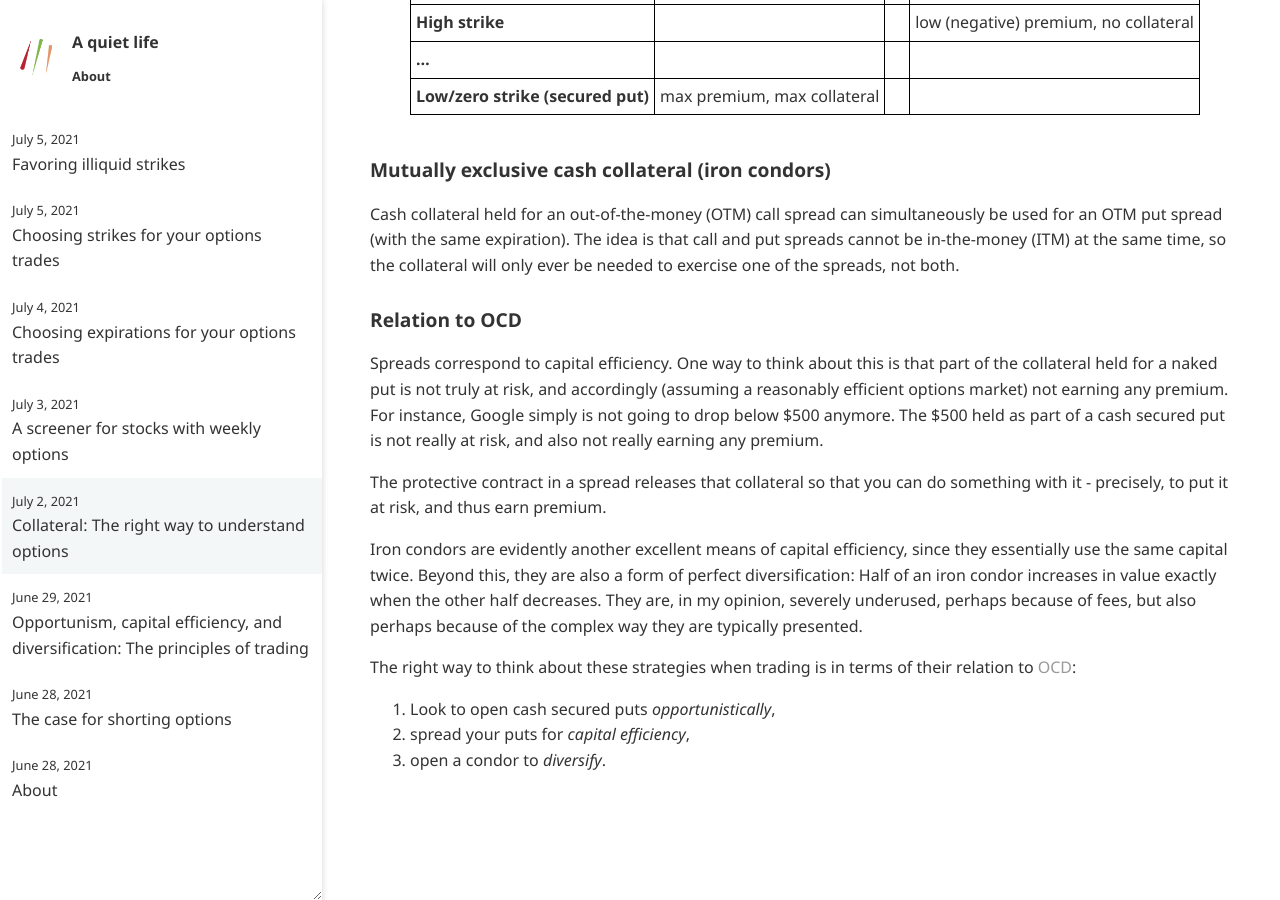
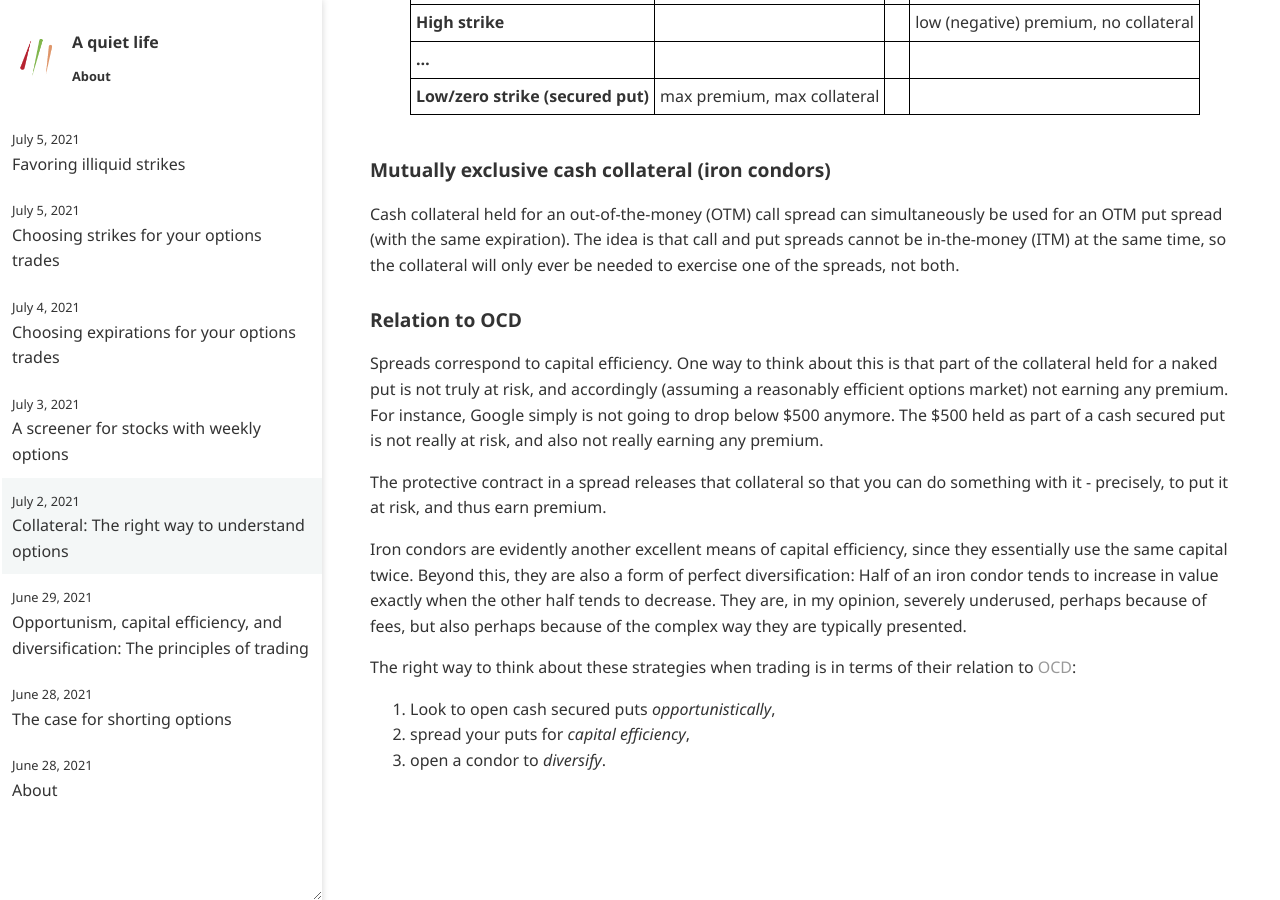
Before and after one commit to ansyblenetwork/aquietlife, a Jekyll site: the page built from _posts/2021-07-02-collateral.md, in a window 1280 px wide and 900 px high, scrolled down 1626 px. Built offline with Jekyll 4.4.1, drawn with Linux system fonts in a browser that asks for light colours.

Commit message:
Update 2021-07-02-collateral.md

```diff
--- a/_posts/2021-07-02-collateral.md
+++ b/_posts/2021-07-02-collateral.md
@@ -64,7 +64,7 @@
 
 The protective contract in a spread releases that collateral so that you can do something with it - precisely, to put it at risk, and thus earn premium.
 
-Iron condors are evidently another excellent means of capital efficiency, since they essentially use the same capital twice. Beyond this, they are also a form of perfect diversification: Half of an iron condor increases in value exactly when the other half decreases. They are, in my opinion, severely underused, perhaps because of fees, but also perhaps because of the complex way they are typically presented.
+Iron condors are evidently another excellent means of capital efficiency, since they essentially use the same capital twice. Beyond this, they are also a form of perfect diversification: Half of an iron condor tends to increase in value exactly when the other half tends to decrease. They are, in my opinion, severely underused, perhaps because of fees, but also perhaps because of the complex way they are typically presented.
 
 The right way to think about these strategies when trading is in terms of their relation to [OCD]({% post_url 2021-06-29-trading-theses %}):
 
```
